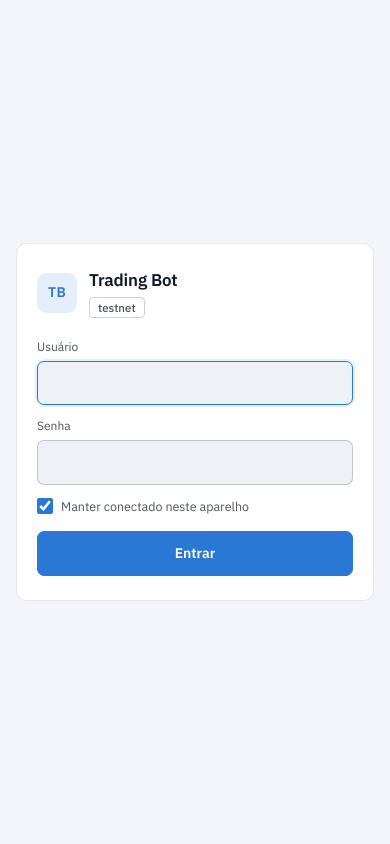
After one commit to jsvaliengo/Trading_bot, a Flask app: page /login in a window 390 px wide. The commit adds this page. Run offline with Flask 3, Linux system fonts and the light colour scheme; parts of the project's set-up code (start-up, migrations or seed data) failed here and were passed over.

Commit message:
Feat(dashboard): tela de login própria com sessão no lugar do popup de Basic Auth (#256)
- GET/POST /login e POST /logout; sessão em cookie assinado do Flask
  (HttpOnly, SameSite=Lax, Secure via TRADING_BOT_DASHBOARD_HTTPS),
  "manter conectado" por TRADING_BOT_DASHBOARD_SESSION_DAYS (30).
- Todas as rotas e o Socket.IO exigem sessão; Basic Auth segue aceito
  só em /api/* (curl/scripts). Página sem sessão -> 302 /login?next=;
  /api/* -> 401 JSON. `next` só aceita caminho relativo interno.
- Rate limit de login em memória por IP (5 falhas / 15 min -> 429;
  X-Forwarded-For só com TRADING_BOT_DASHBOARD_TRUST_PROXY=true),
  log de falhas sem senha, CSRF por token na sessão.
- Front: login.html + login.css (tema do dashboard, mobile-first),
  botão Sair no topo, fetch de /api/* com 401 redireciona pro login.
- Testes do fluxo de sessão; README com as envs novas.

Co-authored-by: josiasvaliengo <josias.valiengo@credaluga.com.br>
Co-authored-by: Claude Fable 5.1 <noreply@anthropic.com>

```diff
--- a/trading_bot/core/config.py
+++ b/trading_bot/core/config.py
@@ -820,6 +820,11 @@ class TradingConfig:
     # Chave secreta para sessões/SocketIO. Auto-gerada na inicialização se vazia
     # (cada restart invalida sessões — para sessões persistentes, defina via env).
     DASHBOARD_SECRET_KEY: str = _env_str("TRADING_BOT_DASHBOARD_SECRET_KEY", "")
+    # Login por sessão (cookie assinado). HTTPS=true marca o cookie Secure (só atrás
+    # de TLS, ex.: Caddy); TRUST_PROXY=true usa X-Forwarded-For no rate limit do login.
+    DASHBOARD_HTTPS: bool = _env_bool("TRADING_BOT_DASHBOARD_HTTPS", False)
+    DASHBOARD_TRUST_PROXY: bool = _env_bool("TRADING_BOT_DASHBOARD_TRUST_PROXY", False)
+    DASHBOARD_SESSION_DAYS: int = _env_int("TRADING_BOT_DASHBOARD_SESSION_DAYS", 30)
     # Intervalo (segundos) do polling fallback no client quando WebSocket cai.
     DASHBOARD_POLL_INTERVAL_SECONDS: int = _env_int("TRADING_BOT_DASHBOARD_POLL_INTERVAL_SECONDS", 5)
 
--- a/trading_bot/web/app.py
+++ b/trading_bot/web/app.py
@@ -4,7 +4,7 @@ Flask app factory + rotas + Socket.IO setup.
 Arquitetura:
 - Endpoints `/` (HTML) e `/api/snapshot` (JSON) servem leitura.
 - Endpoints `/api/control/*` recebem POST para ações sensíveis (pause/resume/
-  close_all). Cada um exige Basic Auth e modifica o bot diretamente.
+  close_all). Cada um exige sessão (ou Basic Auth em /api/*) e modifica o bot.
 - Socket.IO emite eventos `snapshot`, `position_opened`, `position_closed`,
   `regime_changed` quando o bot fala com `DashboardServer.emit_*()`.
 
@@ -15,12 +15,14 @@ from __future__ import annotations
 
 import logging
 import secrets
+from datetime import timedelta
 
-from flask import Flask, jsonify, render_template, request
+from flask import Flask, jsonify, redirect, render_template, request, session
 from flask_socketio import SocketIO
 
 from ..core.config import config
-from .auth import require_basic_auth
+from . import auth
+from .auth import login_required
 from .data import collect_history, collect_live, collect_snapshot, collect_summary
 
 logger = logging.getLogger(__name__)
@@ -55,6 +57,12 @@ def create_app(bot) -> tuple[Flask, SocketIO]:
         SECRET_KEY=secret_key,
         DASHBOARD_USERNAME=username,
         DASHBOARD_PASSWORD=password,
+        DASHBOARD_TRUST_PROXY=bool(getattr(config, "DASHBOARD_TRUST_PROXY", False)),
+        SESSION_COOKIE_HTTPONLY=True,
+        SESSION_COOKIE_SAMESITE="Lax",
+        SESSION_COOKIE_SECURE=bool(getattr(config, "DASHBOARD_HTTPS", False)),
+        PERMANENT_SESSION_LIFETIME=timedelta(days=int(getattr(config, "DASHBOARD_SESSION_DAYS", 30) or 30)),
+        LOGIN_LIMITER=auth.LoginRateLimiter(),
         BOT=bot,
         # SocketIO em modo threading (sem eventlet/gevent) pra coexistir com
         # o threading nativo do bot sem monkey-patch do stdlib.
@@ -80,14 +88,55 @@ def create_app(bot) -> tuple[Flask, SocketIO]:
 def _register_routes(app: Flask, socketio: SocketIO) -> None:
 
     @app.route("/")
-    @require_basic_auth
+    @login_required
     def index():
         return render_template(
             "dashboard.html",
             environment="testnet" if getattr(config, "USE_TESTNET", False) else "mainnet",
             poll_interval=int(getattr(config, "DASHBOARD_POLL_INTERVAL_SECONDS", 5)),
             strategy=str(getattr(config, "STRATEGY", "pullback") or "pullback"),
+            csrf_token=auth.csrf_token(),
         )
+
+    @app.route("/login", methods=["GET", "POST"])
+    def login():
+        if auth.has_session():
+            return redirect(auth.safe_next(request.args.get("next")))
+        error, status = None, 200
+        if request.method == "POST":
+            ip = auth.client_ip()
+            limiter = app.config["LOGIN_LIMITER"]
+            user = request.form.get("username", "")[:128]
+            if not auth.csrf_ok():
+                error, status = "Sessão expirada, tente de novo.", 400
+            elif limiter.blocked(ip):
+                logger.warning(f"Login do dashboard bloqueado por rate limit: ip={ip}")
+                error, status = "Muitas tentativas. Aguarde 15 minutos.", 429
+            elif auth._credentials_match(user, request.form.get("password", "")):
+                limiter.reset(ip)
+                session.clear()
+                session[auth.SESSION_KEY] = True
+                session.permanent = bool(request.form.get("remember"))
+                logger.info(f"Login no dashboard: usuário={user!r} ip={ip}")
+                return redirect(auth.safe_next(request.form.get("next")))
+            else:
+                limiter.record_failure(ip)
+                logger.warning(f"Login do dashboard falhou: usuário={user!r} ip={ip}")
+                error, status = "Usuário ou senha inválidos.", 200
+        return render_template(
+            "login.html",
+            error=error,
+            next=auth.safe_next(request.values.get("next")),
+            csrf_token=auth.csrf_token(),
+            username=request.form.get("username", "")[:128],
+            environment="testnet" if getattr(config, "USE_TESTNET", False) else "mainnet",
+        ), status
+
+    @app.route("/logout", methods=["POST"])
+    def logout():
+        if auth.csrf_ok():
+            session.clear()
+        return redirect("/login")
 
     @app.route("/api/healthz")
     def healthz():
@@ -95,33 +144,33 @@ def _register_routes(app: Flask, socketio: SocketIO) -> None:
         return jsonify({"ok": True})
 
     @app.route("/api/snapshot")
-    @require_basic_auth
+    @login_required
     def snapshot():
         return jsonify(collect_snapshot(app.config["BOT"]))
 
     @app.route("/api/live")
-    @require_basic_auth
+    @login_required
     def live():
         return jsonify(collect_live(app.config["BOT"]))
 
     @app.route("/api/history")
-    @require_basic_auth
+    @login_required
     def history():
         return jsonify(collect_history(app.config["BOT"]))
 
     @app.route("/api/summary")
-    @require_basic_auth
+    @login_required
     def summary():
         return jsonify(collect_summary(app.config["BOT"]))
 
     @app.route("/api/pnl_report")
-    @require_basic_auth
+    @login_required
     def pnl_report():
         from .pnl_report import build_report
         return jsonify(build_report(app.config["BOT"], request.args.get("from"), request.args.get("to"), request.args.get("days")))
 
     @app.route("/api/control/pause", methods=["POST"])
-    @require_basic_auth
+    @login_required
     def pause():
         bot = app.config["BOT"]
         bot.paused = True
@@ -130,7 +179,7 @@ def _register_routes(app: Flask, socketio: SocketIO) -> None:
         return jsonify({"ok": True, "paused": True})
 
     @app.route("/api/control/resume", methods=["POST"])
-    @require_basic_auth
+    @login_required
     def resume():
         bot = app.config["BOT"]
         bot.paused = False
@@ -139,7 +188,7 @@ def _register_routes(app: Flask, socketio: SocketIO) -> None:
         return jsonify({"ok": True, "paused": False})
 
     @app.route("/api/control/close_all", methods=["POST"])
-    @require_basic_auth
+    @login_required
     def close_all():
         bot = app.config["BOT"]
         payload = request.get_json(silent=True) or {}
@@ -154,7 +203,7 @@ def _register_routes(app: Flask, socketio: SocketIO) -> None:
         return jsonify({"ok": True, "reason": reason})
 
     @app.route("/api/positions/<symbol>/close", methods=["POST"])
-    @require_basic_auth
+    @login_required
     def close_position(symbol: str):
         bot = app.config["BOT"]
         payload = request.get_json(silent=True) or {}
@@ -181,6 +230,9 @@ def _register_sockets(socketio: SocketIO) -> None:
 
     @socketio.on("connect")
     def on_connect():
+        # Sem sessão o handshake é recusado (o cookie da sessão vem no polling do socket.io).
+        if not auth.has_session():
+            return False
         # No connect, envia o estado vivo; o histórico o client pede por HTTP.
         from flask import current_app
         bot = current_app.config["BOT"]
--- /dev/null
+++ b/trading_bot/web/static/css/login.css
@@ -0,0 +1,31 @@
+/* Tela de login. Mobile-first (375–440px); as cores vêm das variáveis de style.css. */
+.login-body { display:flex; align-items:center; justify-content:center; padding:16px; }
+.login-card {
+    width:100%; max-width:400px; background:var(--bg-card); border:1px solid var(--border);
+    border-radius:10px; padding:24px 20px;
+}
+.login-brand { display:flex; align-items:center; gap:12px; margin-bottom:20px; }
+.login-logo {
+    width:40px; height:40px; border-radius:9px; display:grid; place-items:center; flex:none;
+    background:var(--accent-soft); color:var(--accent); font-weight:600; font-size:14px; letter-spacing:.02em;
+}
+.login-title { font-size:17px; font-weight:600; letter-spacing:-.01em; margin-bottom:4px; }
+.login-error {
+    background:var(--bad-soft); color:var(--bad); border:1px solid var(--bad); border-radius:6px;
+    padding:8px 10px; font-size:12.5px; margin-bottom:14px;
+}
+.login-form { display:flex; flex-direction:column; gap:12px; }
+.login-field { display:flex; flex-direction:column; gap:5px; font-size:12px; color:var(--text-dim); }
+.login-field input {
+    font:inherit; font-size:15px; color:var(--text); background:var(--bg-elevated);
+    border:1px solid var(--border-strong); border-radius:7px; padding:10px 12px; width:100%;
+}
+.login-field input:focus { outline:none; border-color:var(--accent); box-shadow:0 0 0 2px var(--accent-soft); }
+.login-remember { display:flex; align-items:center; gap:8px; font-size:12.5px; color:var(--text-dim); cursor:pointer; }
+.login-remember input { accent-color:var(--accent); width:16px; height:16px; }
+.login-submit {
+    margin-top:4px; width:100%; padding:11px; font-size:14px; font-weight:600; cursor:pointer;
+    background:var(--accent); border:1px solid var(--accent); color:#fff; border-radius:7px;
+}
+.login-submit:hover { filter:brightness(1.08); }
+@media (min-width: 600px) { .login-card { padding:30px 28px; } }
--- a/trading_bot/web/templates/dashboard.html
+++ b/trading_bot/web/templates/dashboard.html
@@ -27,6 +27,10 @@
         <button class="btn btn-quiet btn-icon" id="theme-toggle" aria-label="Alternar tema claro/escuro" title="Tema">
             <svg width="16" height="16" viewBox="0 0 16 16" aria-hidden="true"><path class="ico-moon" d="M10 1.5a6.5 6.5 0 1 0 4.5 11.2A7 7 0 0 1 10 1.5z" fill="currentColor"/><circle class="ico-sun" cx="8" cy="8" r="3.4" fill="none" stroke="currentColor" stroke-width="1.6"/></svg>
         </button>
+        <form method="post" action="/logout">
+            <input type="hidden" name="csrf" value="{{ csrf_token }}">
+            <button type="submit" class="btn btn-quiet" id="btn-logout" title="Encerrar a sessão">Sair</button>
+        </form>
     </div>
 </header>
 
--- /dev/null
+++ b/trading_bot/web/templates/login.html
@@ -0,0 +1,47 @@
+<!DOCTYPE html>
+<html lang="pt-BR">
+<head>
+    <meta charset="UTF-8">
+    <meta name="viewport" content="width=device-width, initial-scale=1.0, viewport-fit=cover">
+    <meta name="color-scheme" content="dark light">
+    <title>Entrar · Trading Bot</title>
+    <link rel="preconnect" href="https://fonts.googleapis.com">
+    <link rel="preconnect" href="https://fonts.gstatic.com" crossorigin>
+    <link href="https://fonts.googleapis.com/css2?family=IBM+Plex+Sans:wght@400;500;600&family=IBM+Plex+Mono:wght@400;500&display=swap" rel="stylesheet">
+    <link rel="stylesheet" href="{{ url_for('static', filename='css/style.css') }}">
+    <link rel="stylesheet" href="{{ url_for('static', filename='css/login.css') }}">
+</head>
+<body class="login-body">
+<main class="login-card" aria-labelledby="login-title">
+    <div class="login-brand">
+        <span class="login-logo" aria-hidden="true">TB</span>
+        <div>
+            <h1 class="login-title" id="login-title">Trading Bot</h1>
+            <span class="env env-{{ environment }}">{{ environment }}</span>
+        </div>
+    </div>
+
+    {% if error %}
+    <p class="login-error" role="alert">{{ error }}</p>
+    {% endif %}
+
+    <form method="post" action="/login" class="login-form" novalidate>
+        <input type="hidden" name="csrf" value="{{ csrf_token }}">
+        <input type="hidden" name="next" value="{{ next }}">
+        <label class="login-field">
+            <span>Usuário</span>
+            <input type="text" name="username" value="{{ username }}" autocomplete="username" autocapitalize="none" spellcheck="false" required {% if not username %}autofocus{% endif %}>
+        </label>
+        <label class="login-field">
+            <span>Senha</span>
+            <input type="password" name="password" autocomplete="current-password" required {% if username %}autofocus{% endif %}>
+        </label>
+        <label class="login-remember">
+            <input type="checkbox" name="remember" value="1" checked>
+            <span>Manter conectado neste aparelho</span>
+        </label>
+        <button type="submit" class="btn login-submit">Entrar</button>
+    </form>
+</main>
+</body>
+</html>
```
Also changed, not shown: tests/test_dashboard.py (+143 -3 lines), trading_bot/web/auth.py (+86 -19 lines), trading_bot/web/static/js/main.js (+8 -0 lines), README.md.
